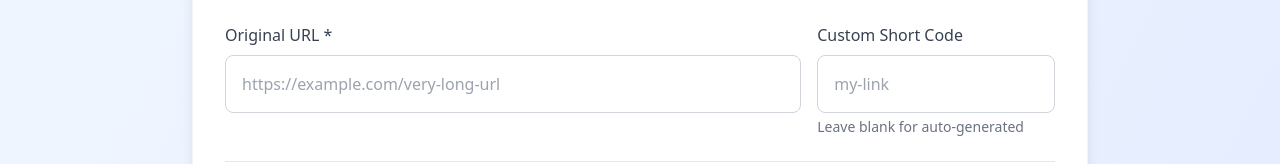
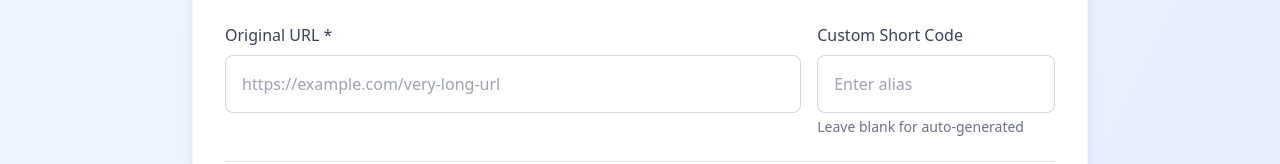
Before and after one commit to shrtnly/Shrtnly, a React (Vite) app: page / in a window 1280 px wide. Shown: the part 247-411 px from the top of the page. Built offline with nearby package versions, Linux system fonts and the light colour scheme; no server answers.

Commit message:
Updated LinkForm.tsx

```diff
--- a/src/components/LinkForm.tsx
+++ b/src/components/LinkForm.tsx
@@ -233,7 +233,7 @@ const LinkForm: React.FC<LinkFormProps> = ({ onLinkCreated }) => {
               name="short_code"
               value={formData.short_code}
               onChange={handleChange}
-              placeholder="my-link"
+              placeholder="Enter alias"
               className="w-full px-4 py-3 sm:py-4 text-sm sm:text-base border border-gray-300 rounded-lg focus:ring-2 focus:ring-blue-500 focus:border-blue-500 transition-colors"
               pattern="[a-zA-Z0-9_-]+"
               title="Only letters, numbers, hyphens, and underscores allowed"
```
